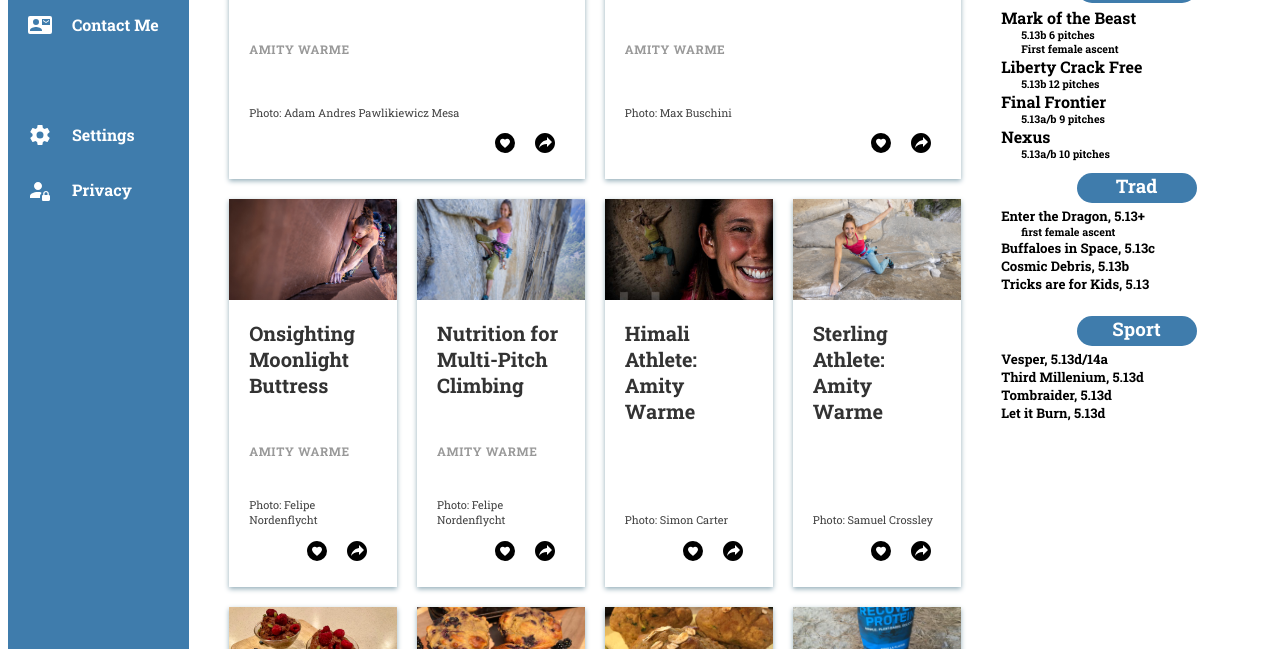
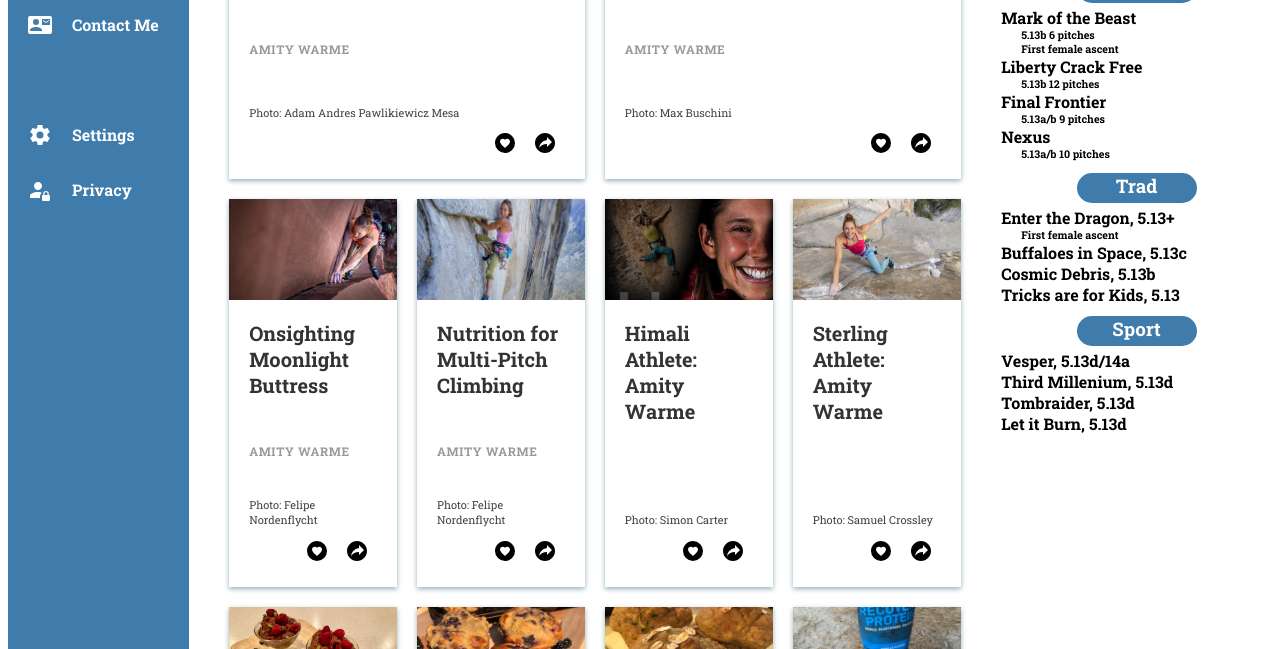
Before and after one commit to connorwarme/dashboard, a plain HTML site: page index.html in a window 1280 px wide. Shown: the part 451-1100 px from the top of the page. Drawn offline with Linux system fonts and the light colour scheme.

Commit message:
small edits, added to readme

```diff
--- a/index.html
+++ b/index.html
@@ -279,32 +279,32 @@
         <div class="trad">
             <h3>Trad</h3>
             <div class="dragon">
-                <h5>Enter the Dragon, 5.13+</h5>
-                <h6>first female ascent</h6>
+                <h4>Enter the Dragon, 5.13+</h4>
+                <h6>First female ascent</h6>
             </div>
             <div class="buffs">
-                <h5>Buffaloes in Space, 5.13c</h5>
+                <h4>Buffaloes in Space, 5.13c</h4>
             </div>
             <div class="cosmic">
-                <h5>Cosmic Debris, 5.13b</h5>
+                <h4>Cosmic Debris, 5.13b</h4>
             </div>
             <div class="tricks">
-                <h5>Tricks are for Kids, 5.13</h5>
+                <h4>Tricks are for Kids, 5.13</h4>
             </div>
         </div>
         <div class="sport">
             <h3>Sport</h3>
             <div class="vesper">
-                <h5>Vesper, 5.13d/14a</h5>
+                <h4>Vesper, 5.13d/14a</h4>
             </div>
             <div class="millenium">
-                <h5>Third Millenium, 5.13d</h5>
+                <h4>Third Millenium, 5.13d</h4>
             </div>
             <div class="raider">
-                <h5>Tombraider, 5.13d</h5>
+                <h4>Tombraider, 5.13d</h4>
             </div>
             <div class="burn">
-                <h5>Let it Burn, 5.13d</h5>
+                <h4>Let it Burn, 5.13d</h4>
             </div>
         </div>
     </div>
--- a/style.css
+++ b/style.css
@@ -286,12 +286,6 @@ h1, h2, h3, h4, h5, h6 {
     letter-spacing: .05em;
     margin: 2em 0 0 0;
 }
-/* .wrapper {
-    display: grid;
-    grid-template-columns: 5fr 1fr;
-    display: flex;
-    justify-content: space-between;
-} */
 .wrapper2 {
     display: flex;
     justify-content: flex-end;
```
Also changed, not shown: 1 other file.
